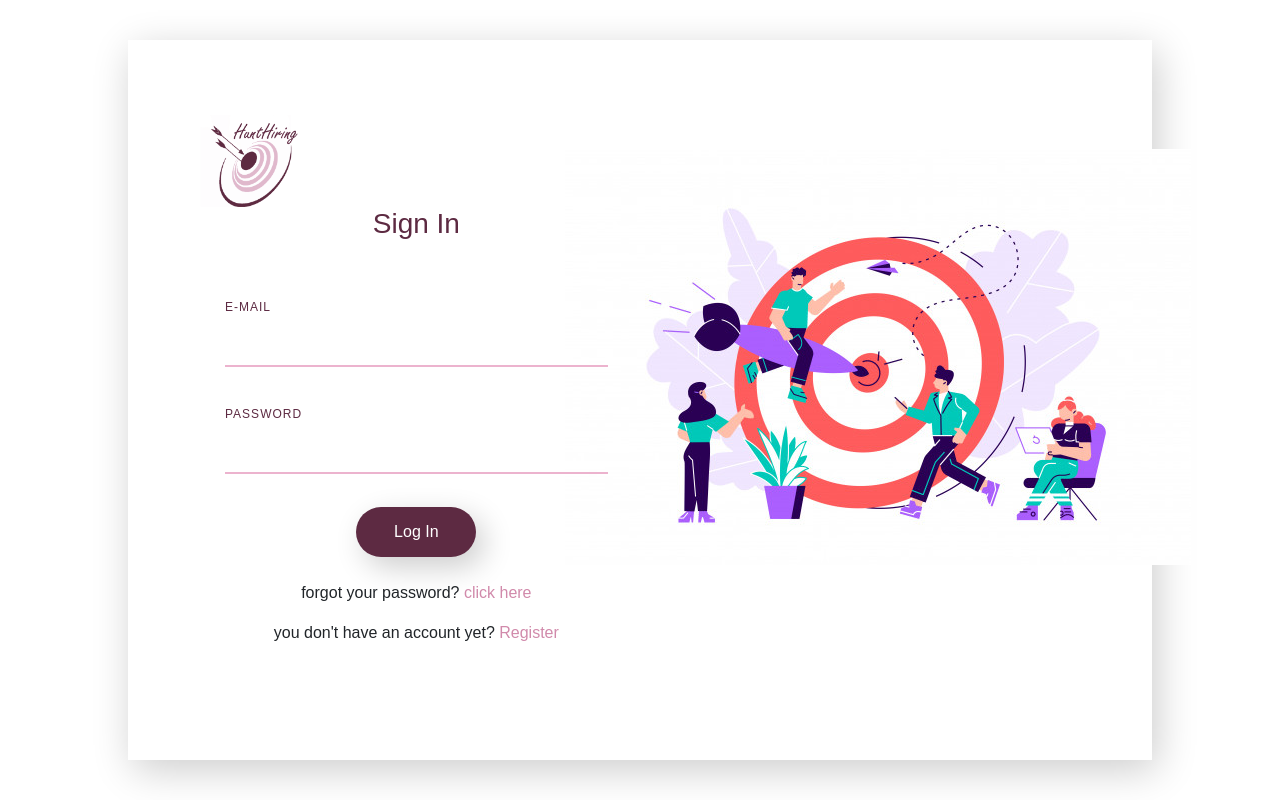
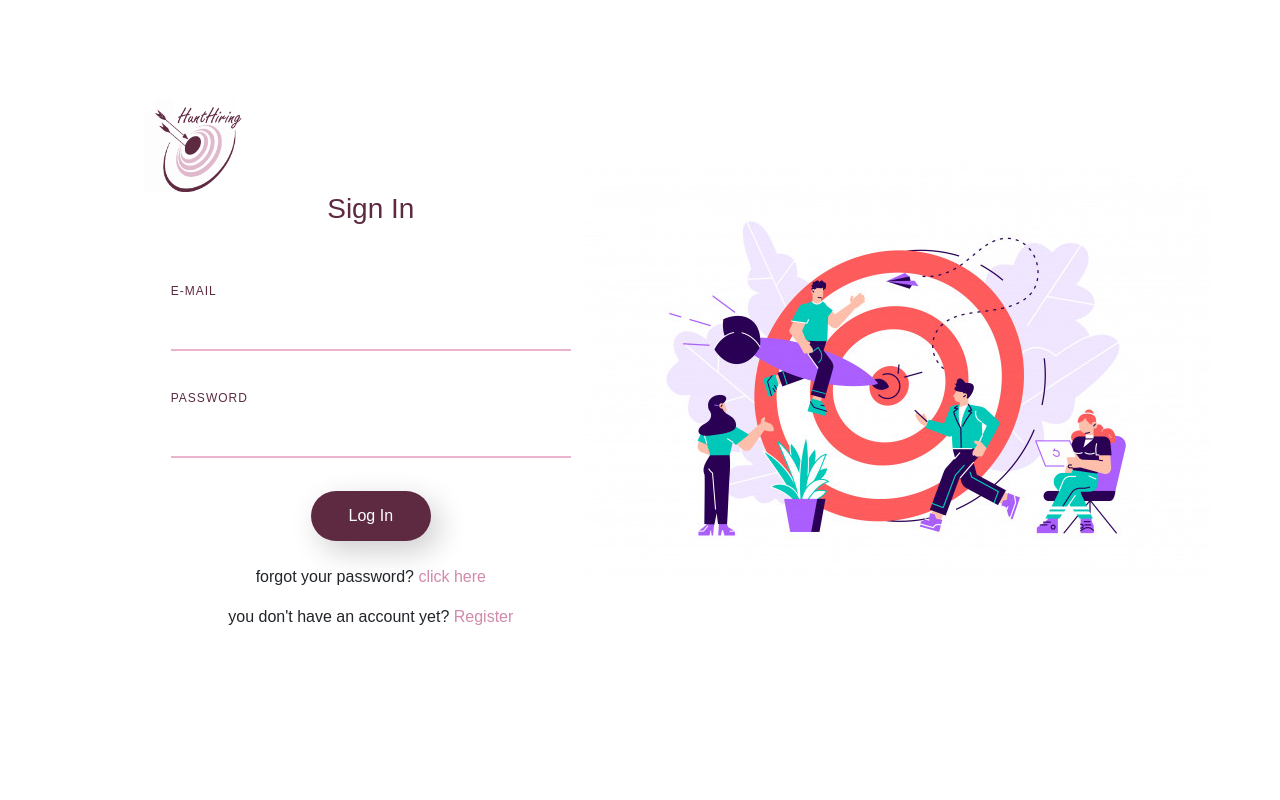
Before and after one commit to wissalLaassiri/HuntHiring, an Angular app: page /login in a window 1280 px wide. Built offline with nearby package versions, Linux system fonts and the light colour scheme.

Commit message:
remove box

```diff
--- a/src/app/Component/login/login.component.html
+++ b/src/app/Component/login/login.component.html
@@ -2,28 +2,25 @@
   <div class="container">
     <div class="form">
       <div class="heading">
-        <strong>
-          <a routerLink=""
-            ><img src="../../../assets/img/hunthiring.png" class="logo" alt=""
-          /></a> </strong
-        ><br />
+         <strong>    <a href=""><img src="../../../assets/img/hunthiring.png" class="logo" alt=""></a>
+        </strong><br>
 
-        <h3>Sign In</h3>
-        <br />
+        <h3>Sign In </h3><br>
+
     </div>
 
       <div class="wrap2">
         <label for="">E-mail</label>
-        <input type="email" name="email" id="email" />
+        <input type="email" name="email" id="email">
         <span class="focus-input2"></span>
       </div>
 
       <div class="wrap2">
         <label for="">Password</label>
-        <input type="password" name="password" id="password" />
+        <input type="password" name="password" id="password">
         <span class="focus-input2"></span>
       </div>
-      <button class="btn" name="login" type="submit">Log In</button><br />
+      <button class="btn" name="login" type="submit">Log In</button><br>
       <div class="etc-login-form">
         <p>forgot your password? <a href="#">click here</a></p>
     </div>
@@ -32,7 +29,8 @@
     </div>
     </div>
       <div class="image">
-      <img src="../../../assets/img/target.png" alt="" class="w-120" />
+        <img src="../../../assets/img/target.png" alt="" class="w-150">
       </div>
+
   </div>
 </body>
--- a/src/app/Component/login/login.component.scss
+++ b/src/app/Component/login/login.component.scss
@@ -22,7 +22,6 @@ h3{
 }
 .logo{
     width: 100px;
-    margin-top: 25px;
 }
 
 .heading h1{
@@ -32,7 +31,7 @@ h3{
 }
 
 .container{
-    width: 80%;
+    width: 160%;
     position: absolute;
     left: 50%;
     top: 50%;
@@ -40,7 +39,6 @@ h3{
     height: 90vh;
     background-color: #ffffff;
     display: flex;
-    box-shadow: 5px 10px 38px rgba(0,0,0,0.2);
 }
 .form{
     display: flex;
@@ -52,7 +50,7 @@ h3{
 }
 .image{
     width: 55%;
-    margin-left: -12.5%;
+    margin-left: -6.5%;
     margin-top: 11%;
 }
 .img{
```
Lines whose indentation alone changed are shown as unchanged.
